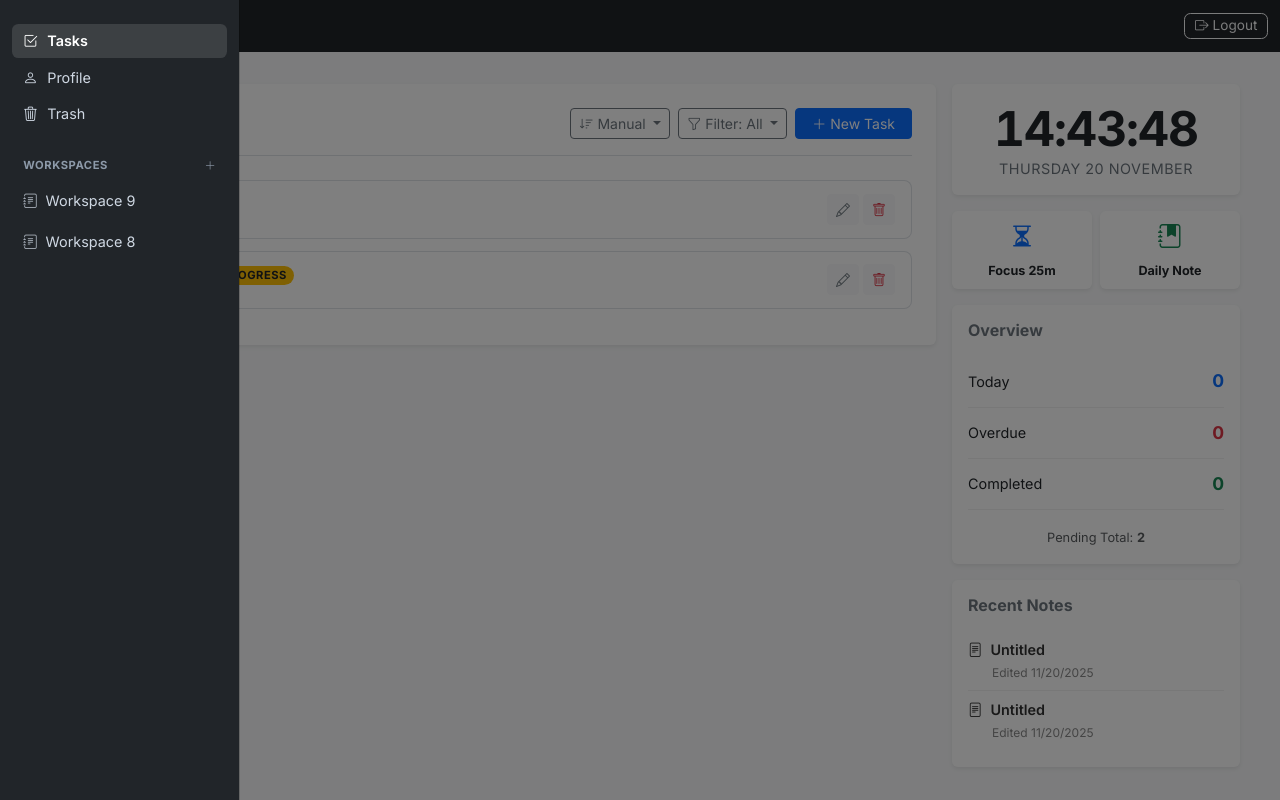
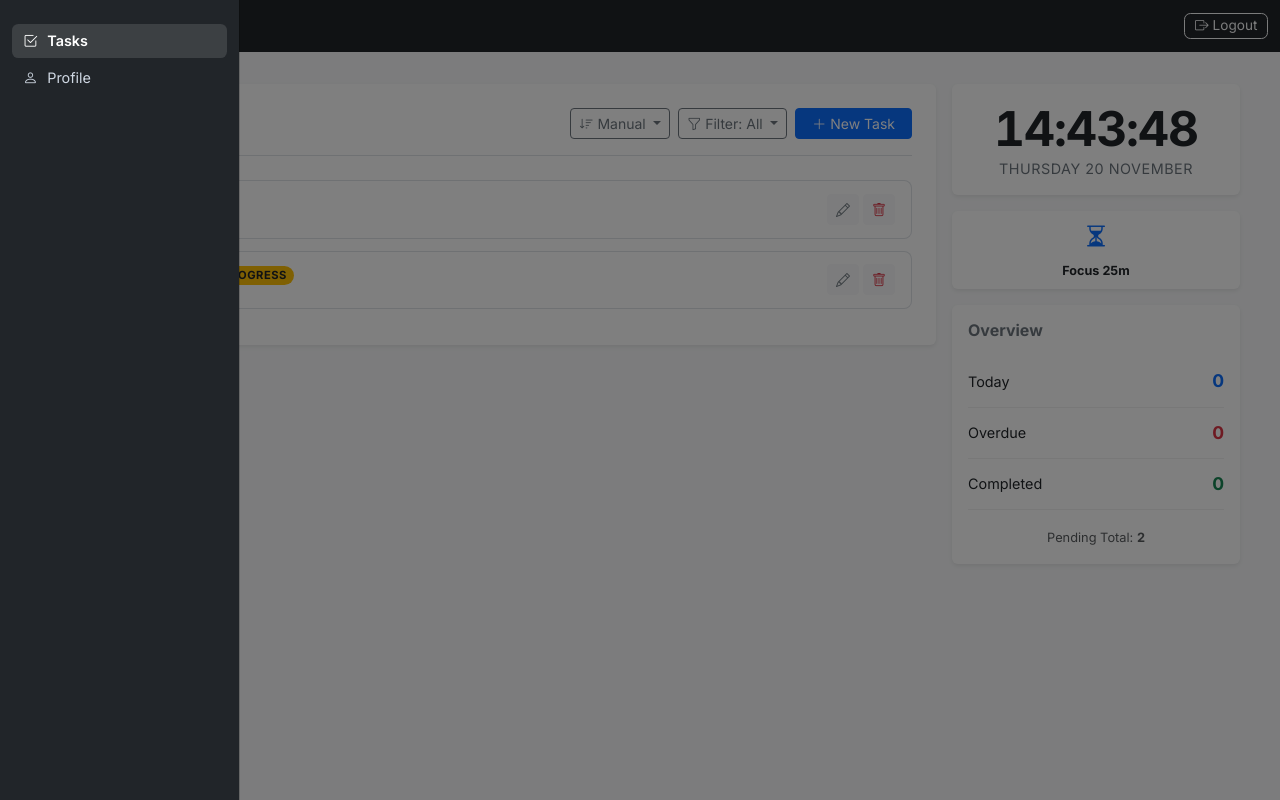
Before and after one commit to JoelLovesKFC/PWA-AT1, a Flask app: page /tasks in a window 1280 px wide, after a click that opens the changed part. Run offline with Flask 3, Linux system fonts and the light colour scheme; a user stored in the database is signed in; some libraries are stand-ins or nearby versions.

Commit message:
fixed now

```diff
--- a/main.py
+++ b/main.py
@@ -55,7 +55,6 @@ class Workspace(db.Model):
     name = db.Column(db.String(120), nullable=False)
     created_at = db.Column(db.DateTime, nullable=False, default=datetime.utcnow)
     position = db.Column(db.Integer, default=0)
-    # NEW: Soft delete flag
     is_trashed = db.Column(db.Boolean, default=False, nullable=False)
     user_id = db.Column(db.Integer, db.ForeignKey('user.id'), nullable=False)
 
@@ -112,12 +111,7 @@ def home():
 def register_page():
     return render_template("register.html")
 
-@app.route("/workspaces/<int:ws_id>")
-@login_required_page
-def workspace_detail(ws_id):
-    ws = Workspace.query.get_or_404(ws_id)
-    if ws.user_id != session["user_id"]: return "Forbidden", 403
-    return render_template("workspace.html", ws=ws)
+# REMOVED: workspace_detail route
 
 @app.route("/dashboard")
 @login_required_page
@@ -343,196 +337,7 @@ def api_change_password():
     db.session.commit()
     return jsonify({"status": "success"}), 200
 
-
-# --- Workspaces ---
-@app.route("/api/workspaces", methods=["GET"])
-@login_required_page
-def list_workspaces():
-    # Filter active (non-trashed) workspaces
-    wss = Workspace.query.filter_by(user_id=session["user_id"], is_trashed=False)\
-                         .order_by(Workspace.position.asc(), Workspace.created_at.desc()).all()
-    return jsonify([{"id": w.id, "name": w.name} for w in wss]), 200
-
-@csrf.exempt
-@app.route("/api/workspaces", methods=["POST"])
-@login_required_page
-def create_workspace():
-    data = request.get_json() or {}
-    name = data.get("name")
-    if not name:
-        count = Workspace.query.filter_by(user_id=session["user_id"]).count()
-        name = f"Workspace {count + 1}"
-    ws = Workspace(name=name, user_id=session["user_id"])
-    db.session.add(ws)
-    db.session.commit()
-    return jsonify({"id": ws.id, "name": ws.name}), 201
-
-@csrf.exempt
-@app.route("/api/workspaces/<int:ws_id>", methods=["PUT", "DELETE"])
-@login_required_page
-def workspace_ops(ws_id):
-    ws = Workspace.query.get_or_404(ws_id)
-    if ws.user_id != session["user_id"]: return jsonify({"status": "error"}), 403
-
-    if request.method == 'DELETE':
-        # UPDATED: Soft delete instead of hard delete
-        ws.is_trashed = True
-    else:
-        ws.name = request.get_json().get("name")
-
-    db.session.commit()
-    return jsonify({"status": "success"}), 200
-
-@csrf.exempt
-@app.route("/api/workspaces/reorder", methods=["POST"])
-@login_required_page
-def reorder_workspaces():
-    data = request.get_json() or {}
-    ordered_ids = data.get("ids") or []
-    if not ordered_ids: return jsonify({"status": "success"}), 200
-    wss = Workspace.query.filter(Workspace.user_id == session["user_id"], Workspace.id.in_(ordered_ids)).all()
-    ws_map = {w.id: w for w in wss}
-    for index, w_id in enumerate(ordered_ids):
-        try: w_id = int(w_id)
-        except: continue
-        if w_id in ws_map: ws_map[w_id].position = index
-    db.session.commit()
-    return jsonify({"status": "success"}), 200
-
-# ----------------- NEW: WORKSPACE TRASH API -----------------
-@app.route("/api/trash/workspaces", methods=["GET"])
-@login_required_page
-def get_workspace_trash():
-    # Filter for is_trashed=True
-    wss = Workspace.query.filter_by(user_id=session["user_id"], is_trashed=True)\
-                         .order_by(Workspace.created_at.desc()).all()
-    return jsonify([{"id": w.id, "name": w.name} for w in wss]), 200
-
-@csrf.exempt
-@app.route("/api/workspaces/<int:ws_id>/restore", methods=["POST"])
-@login_required_page
-def restore_workspace(ws_id):
-    ws = Workspace.query.get_or_404(ws_id)
-    if ws.user_id != session["user_id"]: return jsonify({"status": "error"}), 403
-    ws.is_trashed = False
-    db.session.commit()
-    return jsonify({"status": "success"}), 200
-
-@csrf.exempt
-@app.route("/api/workspaces/<int:ws_id>/permanent", methods=["DELETE"])
-@login_required_page
-def hard_delete_workspace(ws_id):
-    ws = Workspace.query.get_or_404(ws_id)
-    if ws.user_id != session["user_id"]: return jsonify({"status": "error"}), 403
-    db.session.delete(ws)
-    db.session.commit()
-    return jsonify({"status": "success"}), 200
-
-
-
-# ----------------- NOTES API -----------------
-
-@csrf.exempt
-@app.route("/api/workspaces/<int:ws_id>/notes", methods=["GET", "POST"])
-@login_required_page
-def ws_notes(ws_id):
-    if not Workspace.query.filter_by(id=ws_id, user_id=session["user_id"]).first():
-        return jsonify({"status": "error", "message": "Forbidden"}), 403
-
-    if request.method == 'POST':
-        empty_block_json = '{"time":1700000000,"blocks":[{"id":"a1","type":"paragraph","data":{"text":""}}],"version":"2.28.0"}'
-        n = Note(title="Untitled", content=empty_block_json, user_id=session["user_id"], workspace_id=ws_id)
-        db.session.add(n)
-        db.session.commit()
-        return jsonify(n.to_dict()), 201
-
-    notes = Note.query.filter_by(user_id=session["user_id"], workspace_id=ws_id, is_trashed=False)\
-                      .order_by(Note.updated_at.desc()).all()
-    return jsonify([n.to_dict() for n in notes]), 200
-
-@app.route("/api/notes/<int:note_id>", methods=["GET"])
-@login_required_page
-def get_single_note(note_id):
-    n = Note.query.get_or_404(note_id)
-    if n.user_id != session["user_id"]: return jsonify({"status": "error", "message": "Forbidden"}), 403
-    return jsonify(n.to_dict()), 200
-
-@csrf.exempt
-@app.route("/api/notes/<int:note_id>", methods=["PUT", "DELETE"])
-@login_required_page
-def note_ops(note_id):
-    n = Note.query.get_or_404(note_id)
-    if n.user_id != session["user_id"]:
-        return jsonify({"status": "error", "message": "Forbidden"}), 403
-
-    if request.method == 'DELETE':
-        n.is_trashed = True
-        db.session.commit()
-        return jsonify({"status": "success"}), 200
-
-    data = request.get_json() or {}
-    if "title" in data: n.title = data["title"]
-    if "content" in data:
-        content_val = data["content"]
-        if isinstance(content_val, (dict, list)):
-            n.content = json.dumps(content_val)
-        else:
-            n.content = content_val
-    db.session.commit()
-    return jsonify({"status": "success"}), 200
-
-# ----------------- RECENT & DAILY API -----------------
-
-@app.route("/api/notes/recent", methods=["GET"])
-@login_required_page
-def get_recent_notes():
-    notes = Note.query.filter_by(user_id=session["user_id"], is_trashed=False)\
-                      .order_by(Note.updated_at.desc()).limit(5).all()
-    return jsonify([{ "id": n.id, "title": n.title, "workspace_id": n.workspace_id, "updated_at": n.updated_at.isoformat() } for n in notes]), 200
-
-@csrf.exempt
-@app.route("/api/notes/daily", methods=["POST"])
-@login_required_page
-def open_daily_note():
-    user_id = session["user_id"]
-    today_title = f"Daily Note: {datetime.now().strftime('%Y-%m-%d')}"
-    note = Note.query.filter_by(user_id=user_id, title=today_title, is_trashed=False).first()
-    if note: return jsonify({"id": note.id, "workspace_id": note.workspace_id}), 200
-    ws = Workspace.query.filter_by(user_id=user_id).order_by(Workspace.created_at.desc()).first()
-    if not ws: return jsonify({"status": "error", "message": "Please create a workspace first."}), 400
-    new_note = Note(title=today_title, content='{"time":1700000000,"blocks":[{"id":"header","type":"header","data":{"text":"Today\'s Focus","level":2}}],"version":"2.28.0"}', user_id=user_id, workspace_id=ws.id)
-    db.session.add(new_note); db.session.commit()
-    return jsonify({"id": new_note.id, "workspace_id": ws.id}), 201
-
-# ----------------- NOTES TRASH API -----------------
-
-@app.route("/api/workspaces/<int:ws_id>/trash", methods=["GET"])
-@login_required_page
-def get_trash(ws_id):
-    notes = Note.query.filter_by(user_id=session["user_id"], workspace_id=ws_id, is_trashed=True)\
-                      .order_by(Note.updated_at.desc()).all()
-    return jsonify([n.to_dict() for n in notes]), 200
-
-@csrf.exempt
-@app.route("/api/notes/<int:note_id>/restore", methods=["POST"])
-@login_required_page
-def restore_note(note_id):
-    n = Note.query.get_or_404(note_id)
-    if n.user_id != session["user_id"]: return jsonify({"status": "error"}), 403
-    n.is_trashed = False
-    db.session.commit()
-    return jsonify({"status": "success"}), 200
-
-@csrf.exempt
-@app.route("/api/notes/<int:note_id>/permanent", methods=["DELETE"])
-@login_required_page
-def hard_delete_note(note_id):
-    n = Note.query.get_or_404(note_id)
-    if n.user_id != session["user_id"]: return jsonify({"status": "error"}), 403
-    db.session.delete(n)
-    db.session.commit()
-    return jsonify({"status": "success"}), 200
-
+# REMOVED: Workspaces API and Notes API (since notes depend on workspaces)
 
 # --- DB MIGRATION CHECK ---
 with app.app_context():
@@ -542,24 +347,19 @@ with app.app_context():
             result = conn.execute(text("PRAGMA table_info(note)"))
             cols_note = [row[1] for row in result.fetchall()]
             if "is_trashed" not in cols_note:
-                print("Migrating DB: Adding is_trashed column to Note table...")
                 conn.execute(text("ALTER TABLE note ADD COLUMN is_trashed BOOLEAN DEFAULT 0 NOT NULL"))
 
             result = conn.execute(text("PRAGMA table_info(task)"))
             cols_task = [row[1] for row in result.fetchall()]
             if "position" not in cols_task:
-                print("Migrating DB: Adding position column to Task table...")
                 conn.execute(text("ALTER TABLE task ADD COLUMN position INTEGER DEFAULT 0"))
 
             result = conn.execute(text("PRAGMA table_info(workspace)"))
             cols_ws = [row[1] for row in result.fetchall()]
             if "position" not in cols_ws:
-                print("Migrating DB: Adding position column to Workspace table...")
                 conn.execute(text("ALTER TABLE workspace ADD COLUMN position INTEGER DEFAULT 0"))
 
-            # NEW: Check for is_trashed in Workspace
             if "is_trashed" not in cols_ws:
-                print("Migrating DB: Adding is_trashed column to Workspace table...")
                 conn.execute(text("ALTER TABLE workspace ADD COLUMN is_trashed BOOLEAN DEFAULT 0 NOT NULL"))
 
             conn.commit()
--- a/templates/base.html
+++ b/templates/base.html
@@ -86,47 +86,6 @@
       letter-spacing: .05em;
     }
 
-    .add-ws-btn {
-      background: transparent;
-      border: none;
-      color: inherit;
-      padding: 0;
-      cursor: pointer;
-      transition: color 0.2s;
-    }
-
-    .add-ws-btn:hover {
-      color: #fff;
-    }
-
-    .ws-actions-btn {
-      color: #8d9aa9;
-      opacity: 0;
-      transition: opacity 0.2s, color 0.2s;
-      padding: 2px 6px;
-      border-radius: 4px;
-      background: transparent;
-      border: none;
-    }
-
-    .nav-item:hover .ws-actions-btn,
-    .dropdown.show .ws-actions-btn {
-      opacity: 1;
-    }
-
-    .ws-actions-btn:hover {
-      background: rgba(255, 255, 255, 0.2);
-      color: #fff;
-    }
-
-    #workspaceList .nav-item {
-      cursor: grab;
-    }
-
-    #workspaceList .nav-item:active {
-      cursor: grabbing;
-    }
-
     .navbar {
       min-height: 52px;
       padding-top: .35rem;
@@ -138,23 +97,6 @@
       font-size: .85rem;
       line-height: 1.15;
       border-radius: .4rem;
-    }
-
-    /* Trash Modal Styles */
-    .trash-item {
-      display: flex;
-      justify-content: space-between;
-      align-items: center;
-      padding: 8px 0;
-      border-bottom: 1px solid #eee;
-    }
-
-    .trash-item:last-child {
-      border-bottom: none;
-    }
-
-    .trash-actions button {
-      font-size: 0.75rem;
     }
   </style>
   {% block head_extra %}{% endblock %}
@@ -191,22 +133,7 @@
             <i class="bi bi-person"></i> <span>Profile</span>
           </a>
         </li>
-        <!-- NEW TRASH ITEM -->
-        <li class="nav-item">
-          <a class="nav-link" href="#" id="openWsTrashBtn">
-            <i class="bi bi-trash3"></i> <span>Trash</span>
-          </a>
-        </li>
       </ul>
-
-      <div class="sidebar-section-header">
-        <span>Workspaces</span>
-        <button class="add-ws-btn" data-action="open-create-workspace" title="Create Workspace">
-          <i class="bi bi-plus-lg"></i>
-        </button>
-      </div>
-
-      <ul id="workspaceList" class="nav nav-pills flex-column"></ul>
 
       {% block sidebar_extra %}{% endblock %}
     </div>
@@ -216,23 +143,7 @@
     {% block content %}{% endblock %}
   </main>
 
-  <!-- GLOBAL WORKSPACE TRASH MODAL -->
-  <div class="modal fade" id="workspaceTrashModal" tabindex="-1" aria-hidden="true">
-    <div class="modal-dialog modal-dialog-centered">
-      <div class="modal-content">
-        <div class="modal-header">
-          <h5 class="modal-title"><i class="bi bi-trash3 me-2"></i>Deleted Workspaces</h5>
-          <button type="button" class="btn-close" data-bs-dismiss="modal" aria-label="Close"></button>
-        </div>
-        <div class="modal-body">
-          <div id="wsTrashList" class="text-center text-muted small my-3">Loading...</div>
-        </div>
-      </div>
-    </div>
-  </div>
-
   <script src="https://cdn.jsdelivr.net/npm/bootstrap@5.3.3/dist/js/bootstrap.bundle.min.js"></script>
-  <script src="{{ url_for('static', filename='js/workspaces.js') }}"></script>
   {% block scripts_extra %}{% endblock %}
 
   <div class="toast-container position-fixed bottom-0 end-0 p-3">
--- a/templates/task.html
+++ b/templates/task.html
@@ -107,34 +107,6 @@
 
     .transition-fade {
         transition: opacity 0.2s ease-in-out;
-    }
-
-    .recent-note-item {
-        display: block;
-        padding: 8px 0;
-        border-bottom: 1px solid #f0f0f0;
-        text-decoration: none;
-        transition: all 0.2s;
-    }
-
-    .recent-note-item:last-child {
-        border-bottom: none;
-    }
-
-    .recent-note-item:hover {
-        padding-left: 5px;
-    }
-
-    .recent-title {
-        font-weight: 600;
-        color: #333;
-        font-size: 0.9rem;
-        display: block;
-    }
-
-    .recent-meta {
-        font-size: 0.75rem;
-        color: #888;
     }
 
     .shortcut-card {
@@ -252,21 +224,13 @@
                 </div>
             </div>
 
-            <!-- Action Buttons -->
+            <!-- Action Buttons (Modified: Removed Daily Note) -->
             <div class="row g-2 mb-3">
-                <div class="col-6">
+                <div class="col-12">
                     <div class="card shadow-sm border-0 h-100 shortcut-card" onclick="openFocusModal()">
                         <div class="card-body p-2 text-center">
                             <i class="bi bi-hourglass-split text-primary fs-4 mb-1 d-block"></i>
                             <span class="small fw-bold text-dark">Focus 25m</span>
-                        </div>
-                    </div>
-                </div>
-                <div class="col-6">
-                    <div class="card shadow-sm border-0 h-100 shortcut-card" onclick="openDailyNote()">
-                        <div class="card-body p-2 text-center">
-                            <i class="bi bi-journal-bookmark-fill text-success fs-4 mb-1 d-block"></i>
-                            <span class="small fw-bold text-dark">Daily Note</span>
                         </div>
                     </div>
                 </div>
@@ -285,16 +249,6 @@
                     <div class="mt-2 pt-2 text-center">
                         <small class="text-muted" style="font-size: 0.8rem;">Pending Total: <strong
                                 id="stat-total">0</strong></small>
-                    </div>
-                </div>
-            </div>
-
-            <!-- Recent Notes -->
-            <div class="card shadow-sm border-0">
-                <div class="card-body py-3">
-                    <h2 class="h6 fw-bold text-secondary mb-3">Recent Notes</h2>
-                    <div id="recentNotesList">
-                        <p class="text-muted small text-center mb-0">Loading...</p>
                     </div>
                 </div>
             </div>
@@ -395,31 +349,6 @@
     updateClock();
     setInterval(updateClock, 1000);
 
-
-    // --- Existing Side Bar Scripts ---
-    async function loadRecentNotes() {
-        const container = document.getElementById('recentNotesList');
-        try {
-            const res = await fetch('/api/notes/recent');
-            const notes = await res.json();
-            if (notes.length === 0) { container.innerHTML = '<p class="text-muted small fst-italic">No recent notes.</p>'; return; }
-            container.innerHTML = notes.map(n => {
-                const date = new Date(n.updated_at).toLocaleDateString();
-                let cleanTitle = n.title.replace(/&/g, "&amp;").replace(/</g, "&lt;");
-                if (cleanTitle.trim() === "") cleanTitle = "Untitled";
-                return `<a href="/workspaces/${n.workspace_id}" class="recent-note-item"><span class="recent-title"><i class="bi bi-file-text me-2"></i>${cleanTitle}</span><span class="recent-meta ms-4">Edited ${date}</span></a>`;
-            }).join('');
-        } catch (err) { console.error(err); container.innerHTML = '<p class="text-danger small">Error loading.</p>'; }
-    }
-
-    async function openDailyNote() {
-        try {
-            const res = await fetch('/api/notes/daily', { method: 'POST', headers: { 'X-CSRFToken': '{{ csrf_token() }}' } });
-            const data = await res.json();
-            if (res.ok) window.location.href = `/workspaces/${data.workspace_id}`;
-        } catch (err) { console.error(err); }
-    }
-
     // Focus Timer Logic
     let countdown;
     let timeLeft = 25 * 60;
@@ -467,7 +396,5 @@
         if (isRunning) { if (!confirm("Focus session is active. Stop and close?")) return; }
         resetTimer(); focusModal.hide();
     });
-
-    loadRecentNotes();
 </script>
 {% endblock %}
```
Also changed, not shown: instance/site.db.
